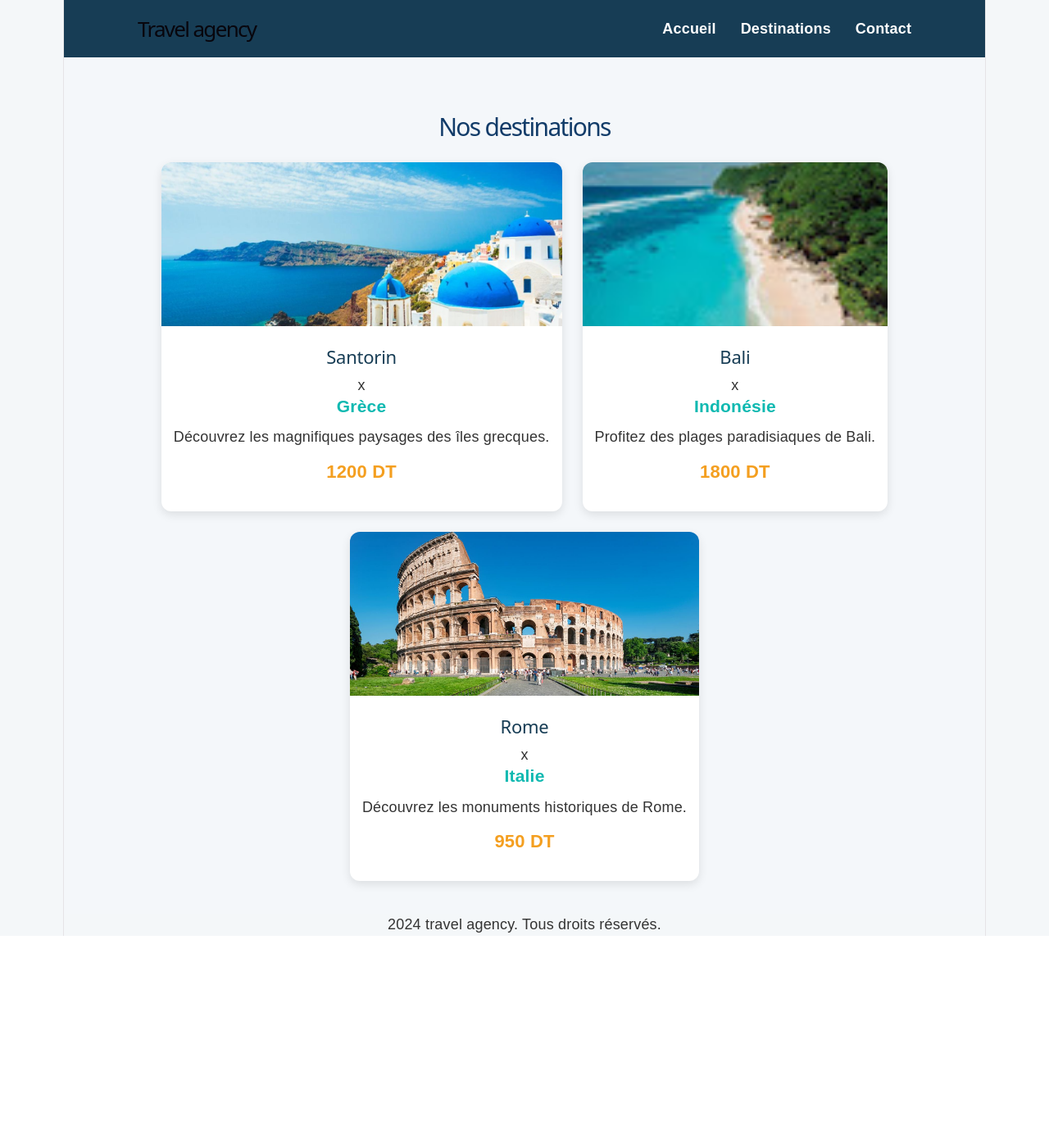
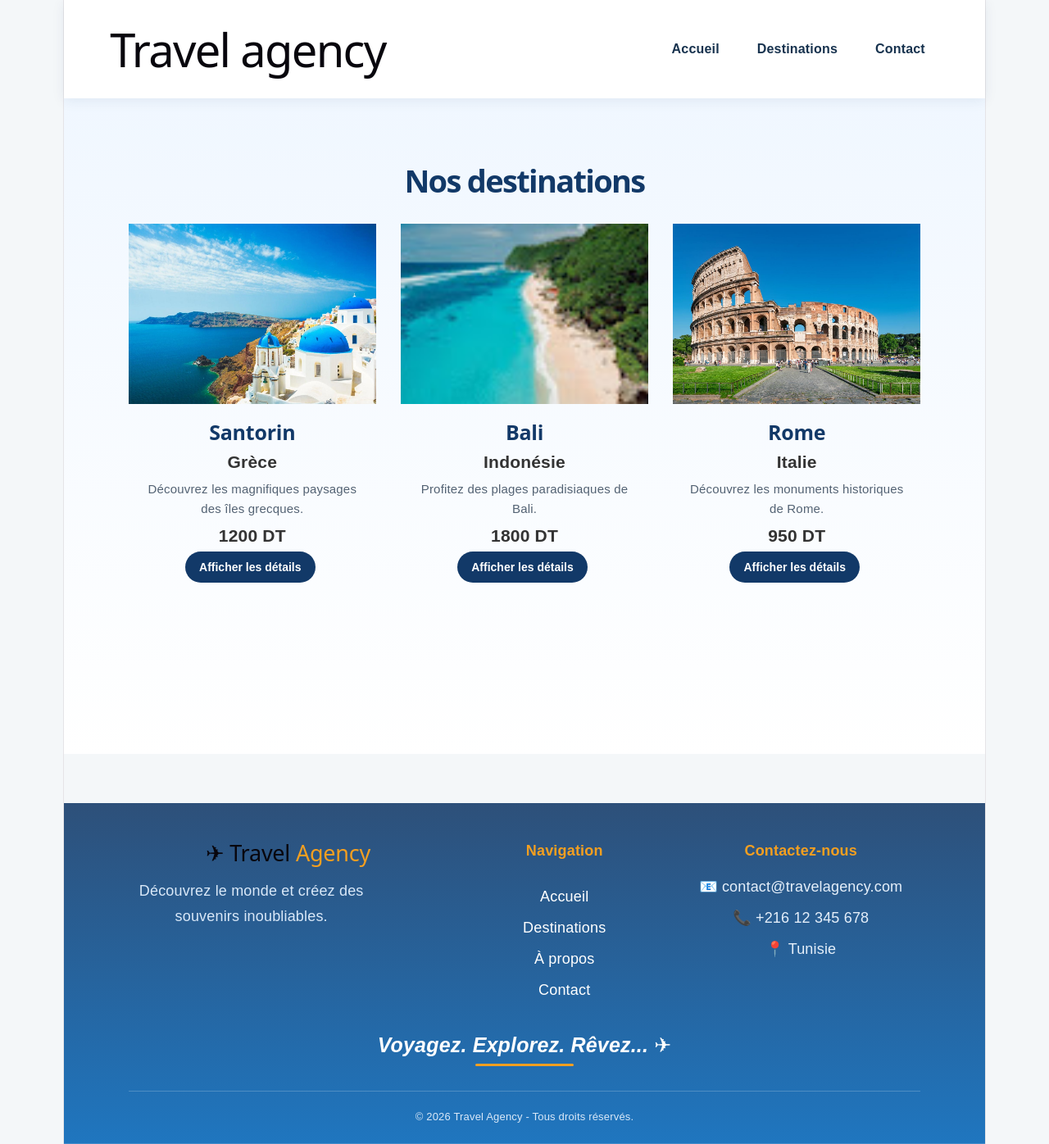
Before and after one commit to ademyazidi-bit/FrameWork, a React (Vite) app in the folder tp1+2/: page / in a window 1280 px wide. Shown: the whole page at 82% size. Before the commit the page ends 1142 px from the top, so only its background shows below. Built offline with nearby package versions, Linux system fonts and the light colour scheme.

Commit message:
auto update

```diff
--- a/tp1+2/src/App.jsx
+++ b/tp1+2/src/App.jsx
@@ -4,16 +4,13 @@ import Footer from "./components/Footer/Footer";
 import Destinations from "./components/Destinations/Destinations";
 function App() {
   return (
-    <>
-    <div className={App}>
-    <Header/>
-    <main>
-      <Destinations/>
-    </main>
-    <Footer/>
-
-
-    </div></>
+    <div className="app">
+      <Header />
+      <main>
+        <Destinations />
+      </main>
+      <Footer />
+    </div>
   )
 }
 
--- a/tp1+2/src/Data/DestinationList.jsx
+++ b/tp1+2/src/Data/DestinationList.jsx
@@ -0,0 +1,32 @@
+import santorin from "../assets/santorini.jpg";
+import bali from "../assets/bali.jpg";
+import rome from "../assets/Rome.jpg";
+
+const destinations = [
+  {
+    id: 1,
+    image: santorin,
+    nom: "Santorin",
+    pays: "Grèce",
+    description: "Découvrez les magnifiques paysages des îles grecques.",
+    prix: 1200
+  },
+  {
+    id: 2,
+    image: bali,
+    nom: "Bali",
+    pays: "Indonésie",
+    description: "Profitez des plages paradisiaques de Bali.",
+    prix: 1800
+  },
+  {
+    id: 3,
+    image: rome,
+    nom: "Rome",
+    pays: "Italie",
+    description: "Découvrez les monuments historiques de Rome.",
+    prix: 950
+  }
+];
+
+export default destinations;
--- a/tp1+2/src/components/Destination/Destination.jsx
+++ b/tp1+2/src/components/Destination/Destination.jsx
@@ -1,6 +1,13 @@
 import styles from "./Destination.module.css";
+import { useState } from "react";
 
 function Destination(props) {
+    const [afficher, setAfficher] = useState(false);
+
+    function genereDetail() {
+        setAfficher((current) => !current);
+    }
+
     return (
         <div className={styles.destination}>
             <img
@@ -8,15 +15,27 @@ function Destination(props) {
             src={props.image}
             alt={props.nom}
             />
+            <div className={styles.content}>
             <h2 className={styles.titre}>
                 {props.nom}
-            </h2>x
+            </h2>
             <h3 className={styles.pays}>{props.pays}</h3>
+
             <p className={styles.description}>
             {props.description}
             </p>
+
             <h3 className={styles.prix}>{props.prix} DT
             </h3>
+            <button onClick={genereDetail}>
+                {afficher ? "Masquer les détails" : "Afficher les détails"}
+            </button>
+            {afficher && (
+                <p className={styles.details}>
+                    Destination idéale pour votre prochain voyage.
+                </p>
+            )}
+            </div>
         </div>
     );
 }
--- a/tp1+2/src/components/Destination/Destination.module.css
+++ b/tp1+2/src/components/Destination/Destination.module.css
@@ -1,47 +1,109 @@
-.destination {
-    background-color: white;
-    border-radius: 12px;
-    overflow: hidden;
-
-    box-shadow: 0 4px 12px rgba(0,0,0,0.10);
-
-    padding-bottom: 20px;
-
-    transition: transform 0.3s,
-                box-shadow 0.3s;
+.card {
+  background-color: #ffffff;
+  border-radius: 18px;
+  overflow: hidden;
+  box-shadow: 0 5px 18px rgba(20, 65, 110, 0.12);
+  transition: transform 0.3s ease, box-shadow 0.3s ease;
+  border: 1px solid #e8eef5;
 }
 
-.destination:hover {
-    transform: translateY(-7px);
-
-    box-shadow: 0 8px 20px rgba(0,0,0,0.15);
+.card:hover {
+  transform: translateY(-7px);
+  box-shadow: 0 12px 28px rgba(20, 65, 110, 0.2);
 }
 
+/* Image de destination */
 .image {
-    width: 100%;
-    height: 200px;
-    object-fit: cover;
+  width: 100%;
+  height: 220px;
+  object-fit: cover;
+  display: block;
+  transition: transform 0.4s ease;
 }
 
-.titre {
-    color: #173D55;
-    margin: 18px 15px 8px;
-    font-size: 22px;
+.card:hover .image {
+  transform: scale(1.04);
 }
 
-.pays {
-    color: #0FB9B1;
-    font-weight: bold;
-    margin: 0 15px 10px;
+/* Contenu de la carte */
+.content {
+  padding: 20px;
 }
 
-.description {
-    margin: 10px 15px;
-    line-height: 1.6;
+.content h2 {
+  color: #123968;
+  font-size: 25px;
+  margin: 0 0 8px;
+  font-weight: 700;
 }
 
-.prix {
-    color: #F49F20;
-    margin: 15px;
-    font-size: 22px;
+.content p {
+  color: #536273;
+  font-size: 15px;
+  line-height: 1.6;
+  margin: 8px 0;
 }
+
+/* Prix */
+.content p:nth-of-type(2) {
+  color: #f49f20;
+  font-size: 19px;
+  font-weight: bold;
+  margin: 12px 0;
+}
+
+/* Boutons */
+.content button {
+  padding: 11px 17px;
+  border: none;
+  border-radius: 25px;
+  cursor: pointer;
+  font-size: 14px;
+  font-weight: 600;
+  transition: all 0.25s ease;
+  margin: 6px 5px 6px 0;
+}
+
+.content button:hover {
+  transform: translateY(-2px);
+}
+
+/* Bouton détails */
+.content button:first-of-type {
+  background-color: #123968;
+  color: white;
+}
+
+.content button:first-of-type:hover {
+  background-color: #0f8b8d;
+}
+
+/* Favoris */
+.favori {
+  background-color: #edf3f9;
+  color: #123968;
+}
+
+.favori:hover {
+  background-color: #ffe8e8;
+}
+
+.favoriActif {
+  background-color: #ffe1e1;
+  color: #d62828;
+}
+
+/* Responsive */
+@media (max-width: 600px) {
+  .image {
+    height: 190px;
+  }
+
+  .content {
+    padding: 15px;
+  }
+
+  .content h2 {
+    font-size: 21px;
+  }
+}
--- a/tp1+2/src/components/Destinations/Destinations.jsx
+++ b/tp1+2/src/components/Destinations/Destinations.jsx
@@ -1,40 +1,11 @@
 import Destination from "../Destination/Destination";
 
-import santorin from "../../assets/santorini.jpg";
-import bali from "../../assets/bali.jpg";
-import rome from "../../assets/Rome.jpg";
+import destinationList from "../../Data/DestinationList";
 
 import styles from "./Destinations.module.css";
 
 function Destinations() {
-  const destinationList = [
-    {
-      id: 1,
-       image:santorin,
-          nom:"Santorin",
-          pays:"Grèce",
-          description:"Découvrez les magnifiques paysages des îles grecques.",
-          prix:"1200"},
 
-    {
-      id : 2,
-      image:bali,
-          nom:"Bali",
-          pays:"Indonésie",
-          description:"Profitez des plages paradisiaques de Bali.",
-          prix:"1800"
-    }
-    ,
-    {
-      id : 3,
-      image:rome,
-          nom:"Rome",
-          pays:"Italie",
-          description:"Découvrez les monuments historiques de Rome.",
-          prix:"950"
-    }
-
-  ];
   return (
     <section className={styles.container}>
 
--- a/tp1+2/src/components/Destinations/Destinations.module.css
+++ b/tp1+2/src/components/Destinations/Destinations.module.css
@@ -1,19 +1,49 @@
 .container {
-  padding: 40px 20px;
-  text-align: center;
-  background-color: #f4f7fa;
+  padding: 55px 7%;
+  background: linear-gradient(
+    180deg,
+    #f0f7ff 0%,
+    #ffffff 100%
+  );
+  min-height: 100vh;
 }
 
 .title {
-  color: #123c69;
-  font-size: 30px;
-  margin-bottom: 30px;
+  text-align: center;
+  color: #123968;
+  font-size: 38px;
+  font-weight: 800;
+  margin-bottom: 40px;
 }
 
 .destinations {
-  display: flex;
-  justify-content: center;
-  align-items: stretch;
-  flex-wrap: wrap;
-  gap: 25px;
+  display: grid;
+  grid-template-columns: repeat(3, 1fr);
+  gap: 30px;
+  max-width: 1250px;
+  margin: auto;
 }
+
+/* Tablettes */
+@media (max-width: 950px) {
+  .destinations {
+    grid-template-columns: repeat(2, 1fr);
+    gap: 22px;
+  }
+}
+
+/* Mobiles */
+@media (max-width: 600px) {
+  .container {
+    padding: 35px 5%;
+  }
+
+  .title {
+    font-size: 28px;
+    margin-bottom: 25px;
+  }
+
+  .destinations {
+    grid-template-columns: 1fr;
+  }
+}
--- a/tp1+2/src/components/Footer/Footer.jsx
+++ b/tp1+2/src/components/Footer/Footer.jsx
@@ -1,8 +1,46 @@
+import styles from "./Footer.module.css";
+
 function Footer() {
-    return (
-        <footer>
-            <p>2024 travel agency. Tous droits réservés.</p>
-        </footer>
-    );
+  return (
+    <footer className={styles.footer}>
+
+      <div className={styles.content}>
+
+        <div className={styles.brand}>
+          <h2>✈ Travel <span>Agency</span></h2>
+          <p>
+            Découvrez le monde et créez
+            des souvenirs inoubliables.
+          </p>
+        </div>
+
+        <div className={styles.links}>
+          <h3>Navigation</h3>
+          <a href="/">Accueil</a>
+          <a href="#destinations">Destinations</a>
+          <a href="#apropos">À propos</a>
+          <a href="#contact">Contact</a>
+        </div>
+
+        <div className={styles.contact}>
+          <h3>Contactez-nous</h3>
+          <p>📧 contact@travelagency.com</p>
+          <p>📞 +216 12 345 678</p>
+          <p>📍 Tunisie</p>
+        </div>
+
+      </div>
+
+      <div className={styles.slogan}>
+        Voyagez. Explorez. Rêvez... ✈
+      </div>
+
+      <div className={styles.copyright}>
+        © 2026 Travel Agency - Tous droits réservés.
+      </div>
+
+    </footer>
+  );
 }
+
 export default Footer;
--- /dev/null
+++ b/tp1+2/src/components/Footer/Footer.module.css
@@ -0,0 +1,130 @@
+.footer {
+ background:
+   linear-gradient(
+     rgba(18, 57, 104, 0.88),
+     rgba(8, 104, 185, 0.90)
+   );
+
+  background-size: cover;
+  background-position: center;
+  background-repeat: no-repeat;
+
+  color: white;
+  padding: 45px 7% 20px;
+  margin-top: 60px;
+
+  position: relative;
+  overflow: hidden;
+}
+
+/* Colonnes */
+.content {
+  display: grid;
+  grid-template-columns: 2fr 1fr 1.5fr;
+  gap: 45px;
+  max-width: 1200px;
+  margin: auto;
+}
+
+/* Identité */
+.brand h2 {
+  font-size: 27px;
+  margin-bottom: 15px;
+}
+
+.brand h2 span {
+  color: #f49f20;
+}
+
+.brand p {
+  color: #d9e8f8;
+  line-height: 1.7;
+  max-width: 300px;
+}
+
+/* Titres */
+.links h3,
+.contact h3 {
+  color: #f49f20;
+  font-size: 18px;
+  margin-bottom: 18px;
+}
+
+/* Liens */
+.links {
+  display: flex;
+  flex-direction: column;
+  gap: 12px;
+}
+
+.links a {
+  color: #ffffff;
+  text-decoration: none;
+  transition: 0.3s;
+}
+
+.links a:hover {
+  color: #f49f20;
+  padding-left: 5px;
+}
+
+/* Contact */
+.contact p {
+  margin: 12px 0;
+  color: #e5effa;
+}
+
+/* Slogan */
+.slogan {
+  text-align: center;
+  font-size: 25px;
+  font-weight: 700;
+  font-style: italic;
+  color: #ffffff;
+  margin: 40px 0 30px;
+}
+
+.slogan::after {
+  content: "";
+  display: block;
+  width: 120px;
+  height: 3px;
+  background-color: #f49f20;
+  margin: 10px auto;
+  border-radius: 5px;
+}
+
+/* Copyright */
+.copyright {
+  border-top: 1px solid rgba(255,255,255,0.2);
+  padding-top: 18px;
+  text-align: center;
+  font-size: 13px;
+  color: #d9e8f8;
+}
+
+/* Responsive */
+@media (max-width: 750px) {
+  .content {
+    grid-template-columns: 1fr 1fr;
+    gap: 30px;
+  }
+
+  .brand {
+    grid-column: 1 / -1;
+  }
+}
+
+@media (max-width: 500px) {
+  .content {
+    grid-template-columns: 1fr;
+  }
+
+  .brand {
+    grid-column: auto;
+  }
+
+  .slogan {
+    font-size: 20px;
+  }
+}
--- a/tp1+2/src/components/Header/Header.module.css
+++ b/tp1+2/src/components/Header/Header.module.css
@@ -1,3 +1,4 @@
+/*
 .header {
     background-color: #173D55;
     color: white;
@@ -29,7 +30,7 @@
     color: #F49F20;
 }
 
-/* Responsive */
+/* Responsive
 
 @media (max-width: 768px) {
     .header {
@@ -43,3 +44,117 @@
         justify-content: center;
     }
 }
+*/
+
+.header {
+  width: 100%;
+  min-height: 90px;
+  padding: 15px 5%;
+  display: flex;
+  align-items: center;
+  justify-content: space-between;
+  gap: 25px;
+  background-color: #ffffff;
+  box-shadow: 0 3px 15px rgba(18, 57, 104, 0.08);
+  position: relative;
+  z-index: 10;
+}
+
+/* Logo */
+.logo {
+  display: flex;
+  align-items: center;
+  gap: 10px;
+  color: #123968;
+  font-size: 27px;
+  font-weight: 800;
+  white-space: nowrap;
+}
+
+.logo strong {
+  color: #f49f20;
+}
+
+.logoIcon {
+  color: #0875c9;
+  font-size: 38px;
+  transform: rotate(-10deg);
+}
+
+/* Navigation */
+.nav {
+  display: flex;
+  align-items: center;
+  gap: 12px;
+}
+
+.nav a {
+  text-decoration: none;
+  color: #18334f;
+  font-size: 16px;
+  font-weight: 600;
+  padding: 12px 17px;
+  border-radius: 30px;
+  transition: 0.3s ease;
+}
+
+.nav a:hover {
+  color: #0875c9;
+  background-color: #edf5ff;
+}
+
+.nav .active {
+  background-color: #0868b9;
+  color: white;
+}
+
+/* Bouton réservation */
+.reserve {
+  text-decoration: none;
+  color: white;
+  background-color: #f49f20;
+  padding: 14px 22px;
+  border-radius: 30px;
+  font-weight: 700;
+  white-space: nowrap;
+  transition: 0.3s ease;
+}
+
+.reserve:hover {
+  background-color: #e48708;
+  transform: translateY(-2px);
+}
+
+/* Responsive */
+@media (max-width: 900px) {
+  .header {
+    flex-wrap: wrap;
+    justify-content: center;
+  }
+
+  .nav {
+    order: 3;
+    width: 100%;
+    justify-content: center;
+    flex-wrap: wrap;
+  }
+}
+
+@media (max-width: 550px) {
+  .logo {
+    font-size: 23px;
+  }
+
+  .nav {
+    gap: 3px;
+  }
+
+  .nav a {
+    padding: 9px;
+    font-size: 13px;
+  }
+
+  .reserve {
+    font-size: 13px;
+  }
+}
```
Also changed, not shown: 1 other file (tests, documents, lock files or other folders).
